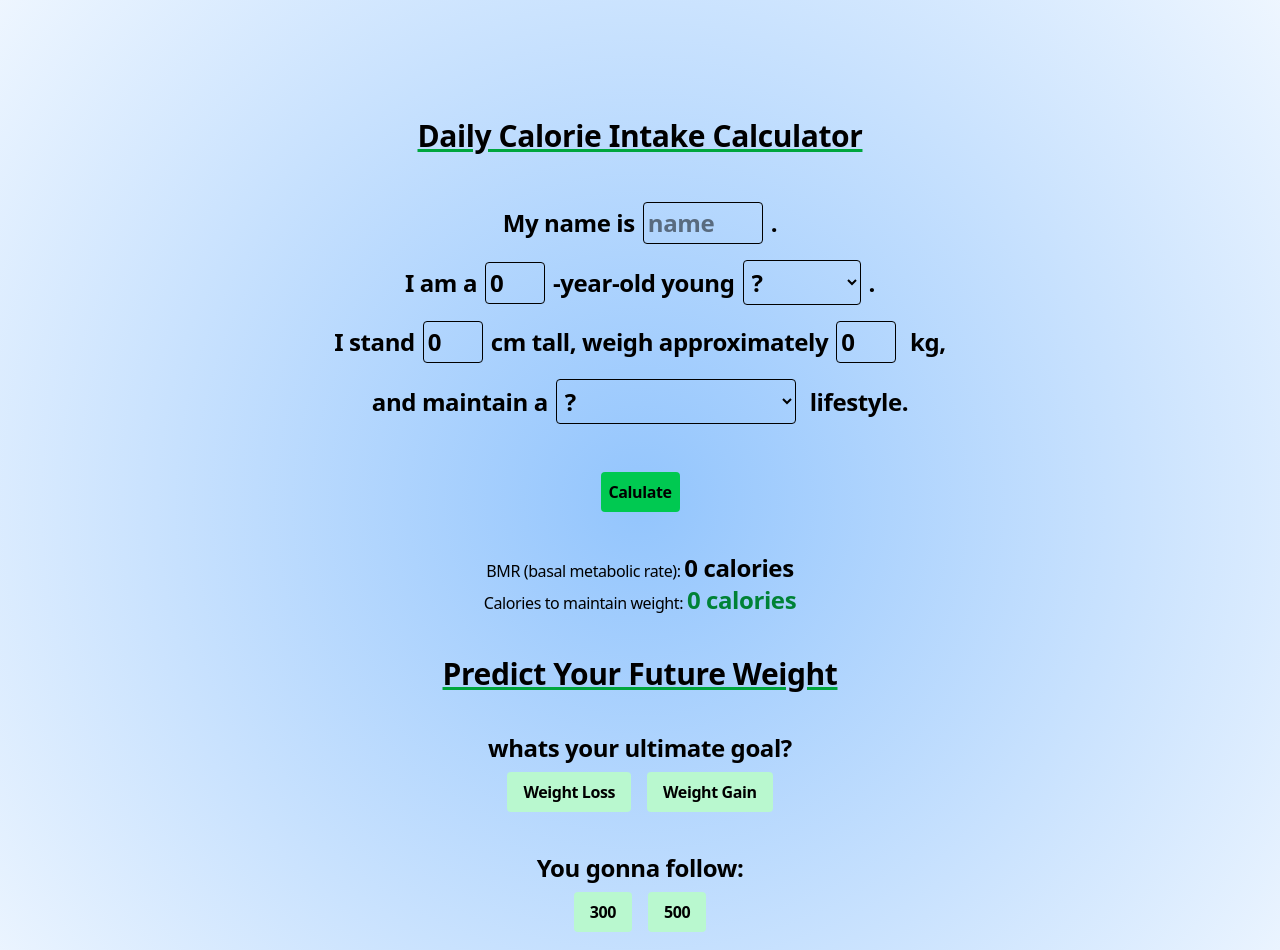
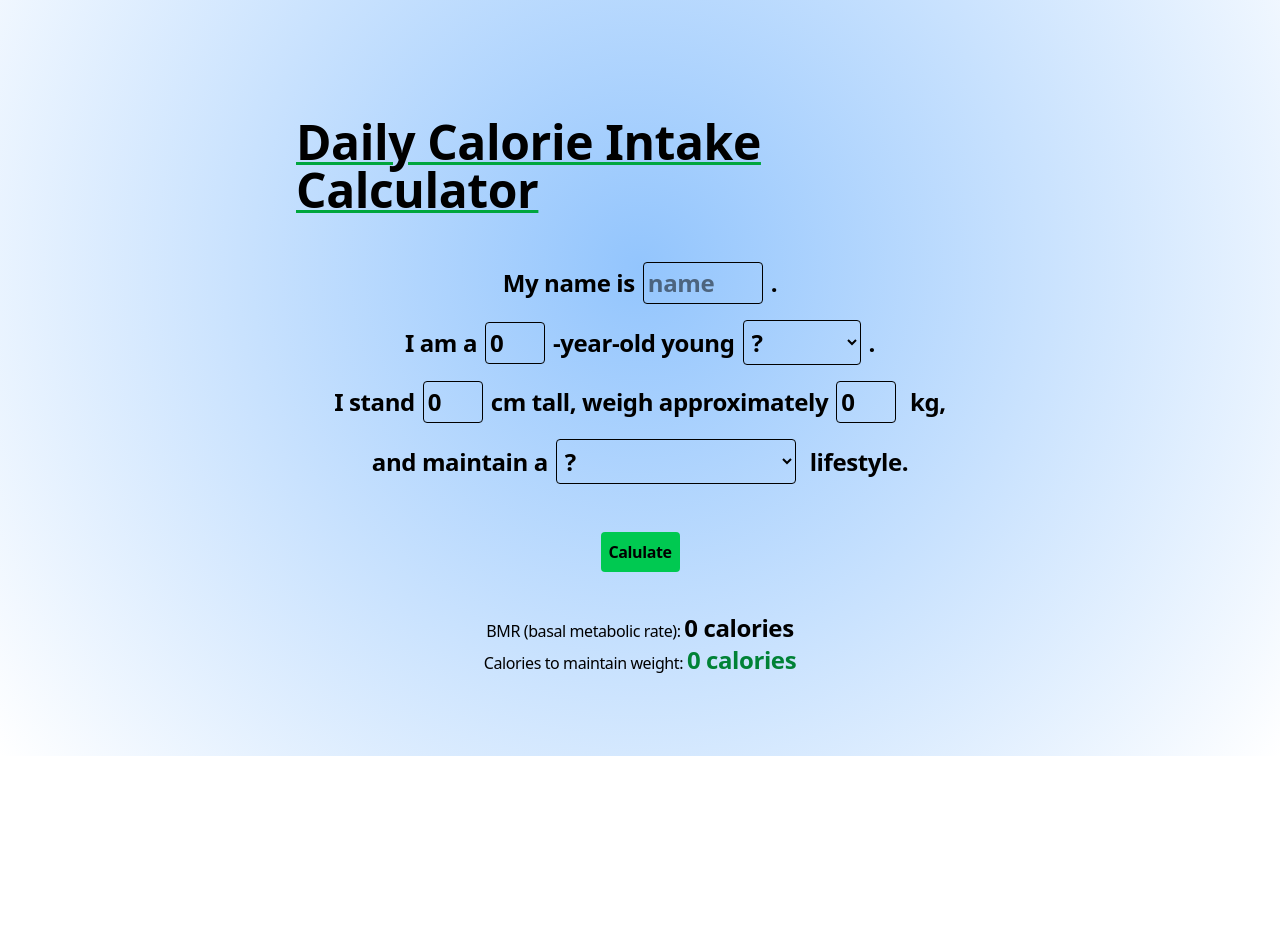
Before and after one commit to rahscripts/gym-calculator, a Next.js app: page / in a window 1280 px wide. Shown: the part 222-1172 px from the top of the page. After the commit the page ends 978 px from the top, so only its background shows below. Built offline with nearby package versions, Linux system fonts and the light colour scheme.

Commit message:
completed predict your future weight done,

```diff
--- a/app/globals.css
+++ b/app/globals.css
@@ -1 +1,3 @@
 @import "tailwindcss";
+
+/* In your CSS file (e.g., styles.css) */
--- a/components/CalorieIntake.tsx
+++ b/components/CalorieIntake.tsx
@@ -162,7 +162,7 @@ export default function CalorieIntake() {
         <div className="max-w-3xl mx-auto my-10 p-10">
             <div className="flex flex-col items-center">
                 <div className="mb-10">
-                    <h1 className="font-extrabold underline decoration-3 decoration-green-600 text-3xl">Daily Calorie Intake Calculator</h1>
+                    <h1 className="font-extrabold transition-all duration-300 underline decoration-3 decoration-green-600 max-md:text-3xl text-5xl">Daily Calorie Intake Calculator</h1>
                 </div>
                 <div className="flex flex-col items-center justify-center">
                     <div className="font-semibold flex flex-col text-2xl transition-all duration-200 max-lg:text-sm items-center">
@@ -288,7 +288,7 @@ export default function CalorieIntake() {
                 </div>
             </div>
             <div>
-                <PredictFuture allData={allData} />
+                {press && <PredictFuture allData={allData} />}
             </div>
         </div>
     )
--- a/components/PredictFuture.tsx
+++ b/components/PredictFuture.tsx
@@ -55,17 +55,17 @@ export default function PredictFuture({
 
 
 
-
+    const sign = goal === "Weight Loss" ? "-" : "+";
 
 
     return (
-        <section className="flex flex-col items-center">
+        <section className="flex mt-20 flex-col items-center">
             <div className="m-10">
-                <h1 className="font-extrabold underline decoration-3 decoration-green-600 text-3xl">Predict Your Future Weight</h1>
+                <h1 className="font-extrabold  transition-all duration-200 underline decoration-3 decoration-green-600 max-md:text-3xl text-5xl">Predict Your Future Weight</h1>
             </div>
             <div >
                 {allOption.map((q) => (
-                    <div key={q.q} className="flex flex-col items-center text-center">
+                    <div key={q.q} className="flex flex-col items-center text-center capitalize">
                         <div>
                             <p className="text-2xl font-bold ">{q.q}</p>
                         </div>
@@ -85,9 +85,9 @@ export default function PredictFuture({
                                                 ${isSelected
                                                 ? "bg-green-600 text-white"
                                                 : "bg-green-200 hover:bg-green-300"
-                                            }`}
+                                            } `}
                                     >
-                                        {opt}
+                                    {["300","500"].includes(opt) ? sign : ""}{opt}{["300","500"].includes(opt) ? " cal" : ""}
                                     </button>
                                 )
                             })}
```
